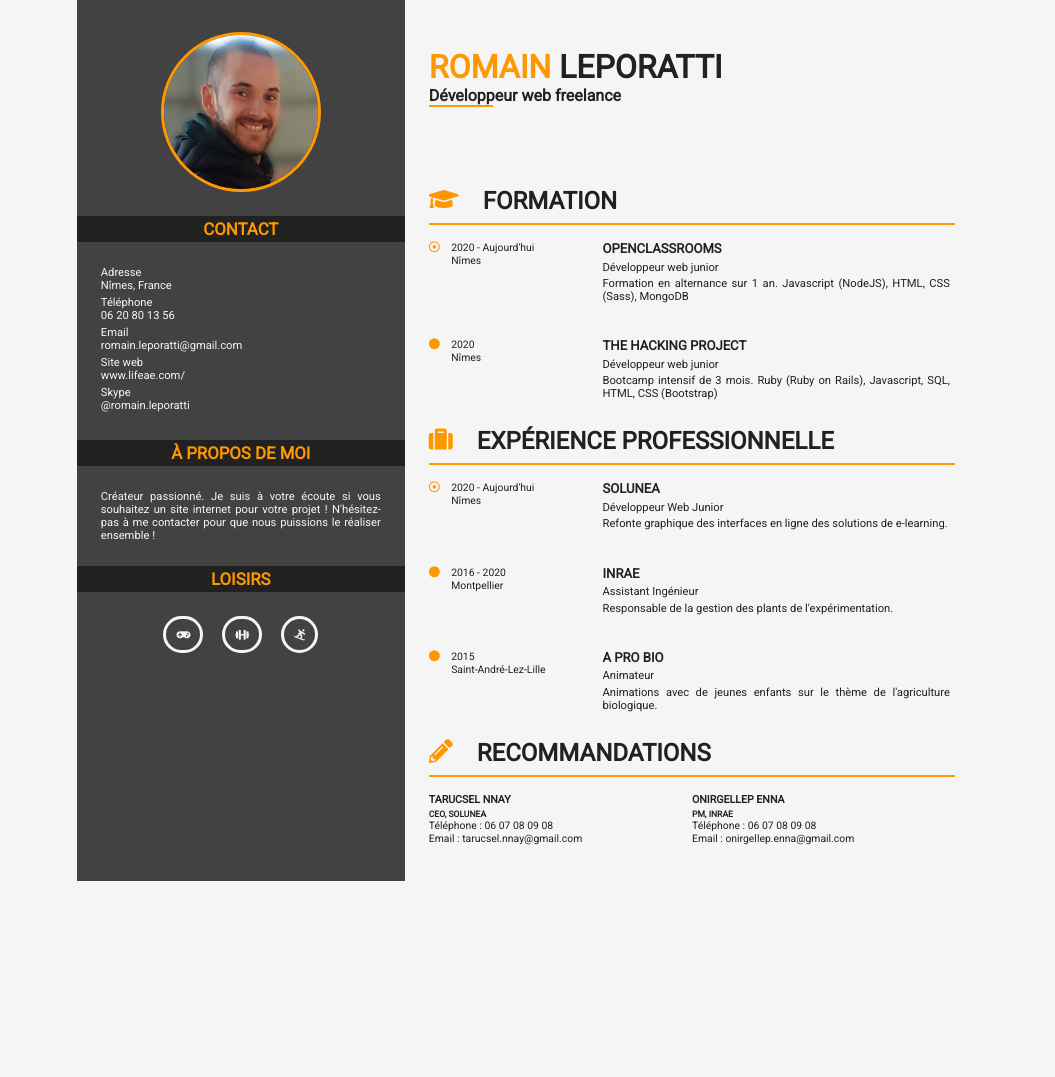
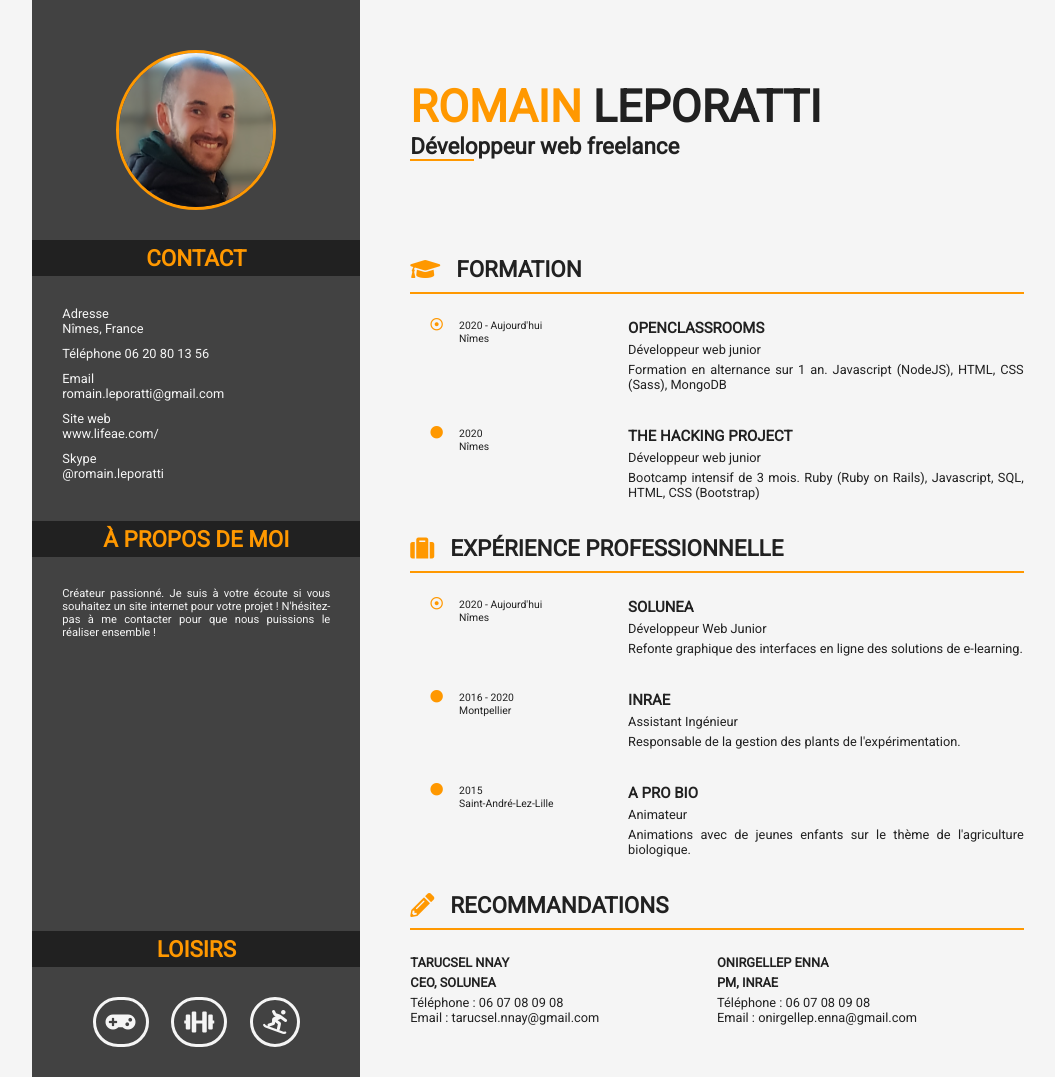
Before and after one commit to lifeae/OC_WD_P2, a plain HTML site: page index.html in a window 1280 px wide. Shown: the whole page, without its empty margins (112-1167 px from the left). Before the commit the page ends 881 px from the top, so only its background shows below. Drawn offline with Linux system fonts and the light colour scheme.

Commit message:
Updated with Regis' recommendations

```diff
--- a/index.html
+++ b/index.html
@@ -22,13 +22,13 @@
         </header>
 
         <!-- FORMATION -->
-        <article>
+        <section>
             <div class="header">
                 <i class="fas fa-graduation-cap"></i>
                 <h2>FORMATION</h2>
             </div>
             <hr>
-            <section class="item">
+            <div class="item">
                 <div class="dot-place-period">
                     <i class="far fa-dot-circle"></i>
                     <div class="place-period">
@@ -41,8 +41,8 @@
                     <p>Développeur web junior</p>
                     <p>Formation en alternance sur 1 an. Javascript (NodeJS), HTML, CSS (Sass), MongoDB</p>
                 </div>
-            </section>
-            <section class="item">
+            </div>
+            <div class="item">
                 <div class="dot-place-period">
                     <i class="fas fa-circle"></i>
                     <div class="place-period">
@@ -55,18 +55,18 @@
                     <p>Développeur web junior</p>
                     <p>Bootcamp intensif de 3 mois. Ruby (Ruby on Rails), Javascript, SQL, HTML, CSS (Bootstrap)</p>
                 </div>
+            </div>
         </section>
-        </article>
 
         <!-- EXPÉRIENCE PROFESSIONNELLE -->
-        <article>
+        <section>
             <div class="header">
                 <i class="fas fa-suitcase"></i>
                 <h2>EXPÉRIENCE PROFESSIONNELLE</h2>
             </div>
             <hr>
 
-            <section class="item">
+            <div class="item">
                 <div class="dot-place-period">
                     <i class="far fa-dot-circle"></i>
                     <div class="place-period">
@@ -79,8 +79,8 @@
                     <p>Développeur Web Junior</p>
                     <p>Refonte graphique des interfaces en ligne des solutions de e-learning.</p>
                 </div>
-            </section>
-            <section class="item">
+            </div>
+            <div class="item">
                 <div class="dot-place-period">
                     <i class="fas fa-circle"></i>
                     <div class="place-period">
@@ -93,8 +93,8 @@
                     <p>Assistant Ingénieur</p>
                     <p>Responsable de la gestion des plants de l'expérimentation.</p>
                 </div>
-            </section>
-            <section class="item">
+            </div>
+            <div class="item">
                 <div class="dot-place-period">
                     <i class="fas fa-circle"></i>
                     <div class="place-period">
@@ -107,11 +107,11 @@
                     <p>Animateur</p>
                     <p>Animations avec de jeunes enfants sur le thème de l'agriculture biologique.</p>
                 </div>
+            </div>
         </section>
-        </article>
 
         <!-- RECOMMANDATIONS -->
-        <article>
+        <section>
             <div class="header">
                 <i class="fas fa-pencil-alt"></i>
                 <h2>RECOMMANDATIONS</h2>
@@ -119,56 +119,57 @@
             <hr>
 
             <div class="recommandations">
-                <section class="recommandations-item">
+                <div class="recommandations-item">
                     <h5>Tarucsel Nnay</h5>
                     <h6>CEO, SOLUNEA</h6>
                     <p>Téléphone : <a href="tel:+33607080908">06 07 08 09 08</a></p>
                     <p>Email : <a href="mailto:tarucsel.nnay@gmail.com">tarucsel.nnay@gmail.com</a></p>
-                </section>
-                <section class="recommandations-item">
+                </div>
+                <div class="recommandations-item">
                     <h5>Onirgellep Enna</h5>
                     <h6>PM, INRAE</h6>
                     <p>Téléphone : <a href="tel:+33607080908">06 07 08 09 08</a></p>
                     <p>Email : <a href="mailto:onirgellep.enna@gmail.com">onirgellep.enna@gmail.com</a></p>
+                </div>
+            </div>
         </section>
-            </div>
-        </article>
     </main>
 
     <!-- ASIDE -->
     <aside>
-        <img src="./romain_leporatti_v2.jpg" alt="Photo de Romain Leporatti">
+        <img src="./romain_leporatti_v2.jpg" alt="Photo de Romain Leporatti" class="romain">
 
         <!-- CONTACT -->
-        <article>
+        <section>
             <h2>CONTACT</h2>
-            <section class="contact-element">
+            <div class="contact-element">
                 <p>Adresse</p>
                 <a href="https://www.google.com/maps/place/N%C3%AEmes">Nîmes, France</a>
-            </section>
-            <section class="contact-element">
-                <p>Téléphone</p>
+            </div>
+            <div class="contact-element">
+                Téléphone
                 <a href="tel:+33620801356">06 20 80 13 56</a>
-            </section>
-            <section class="contact-element">
+            </div>
+            <div class="contact-element">
                 <p>Email</p>
                 <a href="mailto:romain.leporatti@gmail.com">romain.leporatti@gmail.com</a>
-            </section>
-            <section class="contact-element">
+            </div>
+            <div class="contact-element">
                 <p>Site web</p>
                 <a href="https://romain-leporatti.herokuapp.com/">www.lifeae.com/</a>
-            </section>
-            <section class="contact-element">
+            </div>
+            <div class="contact-element">
                 <p>Skype</p>
                 <a href="https://join.skype.com/invite/imXYcHCzGDvl">@romain.leporatti</a>
+            </div>
         </section>
-        </article>
 
         <!-- A PROPOS DE MOI -->
-        <article>
+        <section>
             <h2>À PROPOS DE MOI</h2>
-            <section class="about-me">
+            <div class="about-me">
                 <p>Créateur passionné. Je suis à votre écoute si vous souhaitez un site internet pour votre projet ! N'hésitez-pas à me contacter pour que nous puissions le réaliser ensemble !</p>
+            </div>
         </section>
         <section class="loisirs">
             <h2>LOISIRS</h2>
@@ -178,7 +179,6 @@
                 <i class="fas fa-snowboarding"></i>
             </div>
         </section>
-        </article>
     </aside>
 
 </body>
--- a/style.css
+++ b/style.css
@@ -20,111 +20,126 @@ main {
     color:#212121;
 }
 
-main header,
+main,
+header,
 main section,
-main article,
-main article .dot-place-period,
-main article .recommandations,
-main article .item {
+ .dot-place-period,
+ .recommandations,
+ .item {
     display: flex;
     flex-direction: column;
     text-align: center
 }
 
-main header h1 {
-    font-size: 2rem;
-    margin-top: 6vh;
+header {
+    margin-bottom: 80px;
 }
 
-main header h1 .first-name {
+.title {
+    margin-bottom: 100px;
+}
+
+ h1 {
+    font-size: 2.8rem;
+    margin-top: 80px;
+}
+
+ .first-name {
     color: #FF9800;
 }
 
-main header .little-bar hr{
-    width: 8vh;
-    margin: auto;
-    margin-bottom: 9vh;
+hr {
     border: solid;
     border-color: #FF9800;
     border-width: 1px;
+    margin-bottom: 10px;
+    margin-top: 10px
 }
 
-main header h2,
-main article .header {
-    font-size: 1rem;
+.little-bar hr {
+    border: solid;
+    border-color: #FF9800;
+    border-width: 1px;
+    width: 4rem;
+    margin: auto;
 }
 
-main article .header {
-    margin-bottom: 1vh;
-    margin-top: 1vh;
+ main h2,
+ .header {
+    font-size: 1.4rem;
 }
 
-main article .header i {
+.header {
+    margin-top: 15px;
+}
+
+ .header i {
     color: #FF9800;
     font-size: 1.5rem;
 }
 
-main article hr {
-    border: solid;
-    border-color: #FF9800;
-    border-width: 1px;
+ .item {
+    font-size: 0.8rem;
+    margin-top: 15px;
+    margin-bottom: 15px;
 }
 
-main article .item {
-    font-size: 0.70rem;
-    margin-top: 1rem;
-    margin-bottom: 1rem;
-}
-
-main article .item .fa-dot-circle,
-main article .item .fa-circle {
+ .item .fa-dot-circle,
+ .item .fa-circle {
     color: #FF9800;
 }
 
-main article .item .dot .fa-dot-circle {
+ .item .dot .fa-dot-circle {
     font-size: 0.6rem;
 }
 
-main article .item .dot .fa-circle {
+ .item .dot .fa-circle {
     font-size: 0.4rem;
 }
 
-main article .item .place-period {
+ .item .place-period {
     font-size: 0.65rem;
 }
 
-main article .item .content h3{
-    margin-bottom: 0.3rem;
+ .item .content h3{
+    margin-bottom: 5px;
 }
 
-main article .item .content p{
-    margin-bottom: 0.2rem;
+ .item .content p{
+    margin-bottom: 5px;
 }
 
-main article .recommandations {
-    font-size: 0.80rem;
-    margin-top: 1rem;
+ .recommandations {
+    font-size: 0.8rem;
+    margin-top: 15px;
+    margin-bottom: 15px;
 }
 
-main article .recommandations .recommandations-item {
-    margin-bottom: 2%;
+ .recommandations .recommandations-item {
+    margin-bottom: 20px;
 }
 
-main article .recommandations .recommandations-item h5{
+ .recommandations .recommandations-item h5{
+    font-size: 0.8rem;
     text-transform: uppercase;
-    margin-bottom: 0.2rem;
+    margin-bottom: 5px;
 }
 
-main article .recommandations .recommandations-item p{
-    font-size: 0.65rem;
+.recommandations .recommandations-item h6{
+    font-size: 0.8rem;
+    text-transform: uppercase;
+    margin-bottom: 5px;
 }
 
-main article .recommandations .recommandations-item p a {
+ .recommandations .recommandations-item p{
+    font-size: 0.8rem;
+}
+
+ .recommandations .recommandations-item a {
     color: #212121;
     text-decoration: none;
+    font-size: 0.8rem;
 }
-
-/* LE FRONT */
 
 aside {
     background-color: #424242;
@@ -135,82 +150,81 @@ aside {
     font-size: 0.70rem;
 }
 
-aside img {
-    margin-top: 2rem;
+ .romain {
+    margin-top: 50px;
     width: 10rem;
     height: 10rem;
-    border-radius: 50rem;
+    border-radius: 5rem;
     border-color: #FF9800;
     border-style: solid;
     border-width: 3px;
     align-self: center;
 }
-aside article h2 {
+
+ aside h2 {
     background-color: #212121;
     color: #FF9800;
-    margin-top: 3vh;
-    margin-bottom: 3vh;
-    padding-top: 3px;
-    padding-bottom: 3px;
+    margin-top: 30px;
+    margin-bottom: 30px;
+    padding-top: 5px;
+    padding-bottom: 5px;
+    font-size: 1.4rem;
 }
 
-aside article .contact-element {
-    margin-top: 0.5vh;
-    margin-bottom: 0.5vh;
+ .contact-element {
+    margin-top: 10px;
+    margin-bottom: 10px;
+    font-size: 0.8rem;
 }
 
-aside article .contact-element a {
+ .contact-element a {
     color: #F5F5F5;
     text-decoration: none;
 }
 
-aside article .about-me {
+section .about-me {
     text-align: center;
-    margin: 3vh;
+    margin: 30px;
 }
 
-aside article .loisirs-icons i {
-    border-radius: 50rem;
+ .loisirs-icons i {
+    border-radius: 10rem;
     border-style: solid;
-    margin-bottom: 3vh;
-    margin-left: 1vh;
-    margin-right: 1vh;
+    margin-left: 10px;
+    margin-right: 10px;
+    margin-bottom: 30px;
     padding: 10px;
-    font-size: 1em;
+    font-size: 1.5rem;
 }
 
 /* MEDIA QUERIES */
 @media (min-width: 576px) {
-    main {
-        margin-left: 3vh;
-        margin-right: 3vh;
+     .item,
+     .item .dot-place-period {
+        flex-direction: row;
+        margin-left: 10px;
     }
 
-    main article .item,
-    main article .item .dot-place-period {
-        flex-direction: row;
-    }
-
-    main article .item .dot-place-period,
-    main article .item .content {
+     .item .dot-place-period,
+     .item .content {
         text-align: justify;
     }
 
-    main article .item .dot-place-period {
+     .item .dot-place-period {
         width: 33%;
     }
 
-    main article .item .content {
+     .item .content {
         width: 66%;
     }
-    main article .item .dot-place-period i {
-        margin-right: 1em;
+     .item .dot-place-period i {
+        margin-right: 1rem;
     }
 
-    main article .recommandations {
+     .recommandations {
         flex-direction: row;
     }
-    main article .recommandations .recommandations-item {
+     .recommandations .recommandations-item {
         width: 50%;
     }
 }
@@ -221,35 +235,44 @@ aside article .loisirs-icons i {
     }
 
     aside {
-        width: 33%;
+        width: 250px;
+        margin-right: 50px;
+        position: relative;
     }
 
-    aside article .contact-element,
-    aside article .about-me {
+     .contact-element,
+     section .about-me {
         text-align: justify;
-        margin-left: 3vh;
-        margin-right: 3vh;
+        margin-left: 30px;
+        margin-right: 30px;
     }
 
-    main header {
+    header {
         align-items: flex-start;
     }
 
-    main article .header {
+     .header {
         display: flex;
         flex-direction: row;
+        align-items: center;
     }
 
-    main article .header i {
-        margin-right: 1em;
+     .header i {
+        margin-right: 1rem
     }
 
-    main article .recommandations {
-        margin-bottom: 2em;
+     .recommandations {
+        margin-bottom: 2rem;
     }
 
-    main article .recommandations .recommandations-item {
+     .recommandations .recommandations-item {
         text-align: justify;
+    }
+
+    .loisirs {
+        position: absolute;
+        bottom: 0;
+        width: 100%;
     }
 }
 
```
Lines whose indentation alone changed are shown as unchanged.
